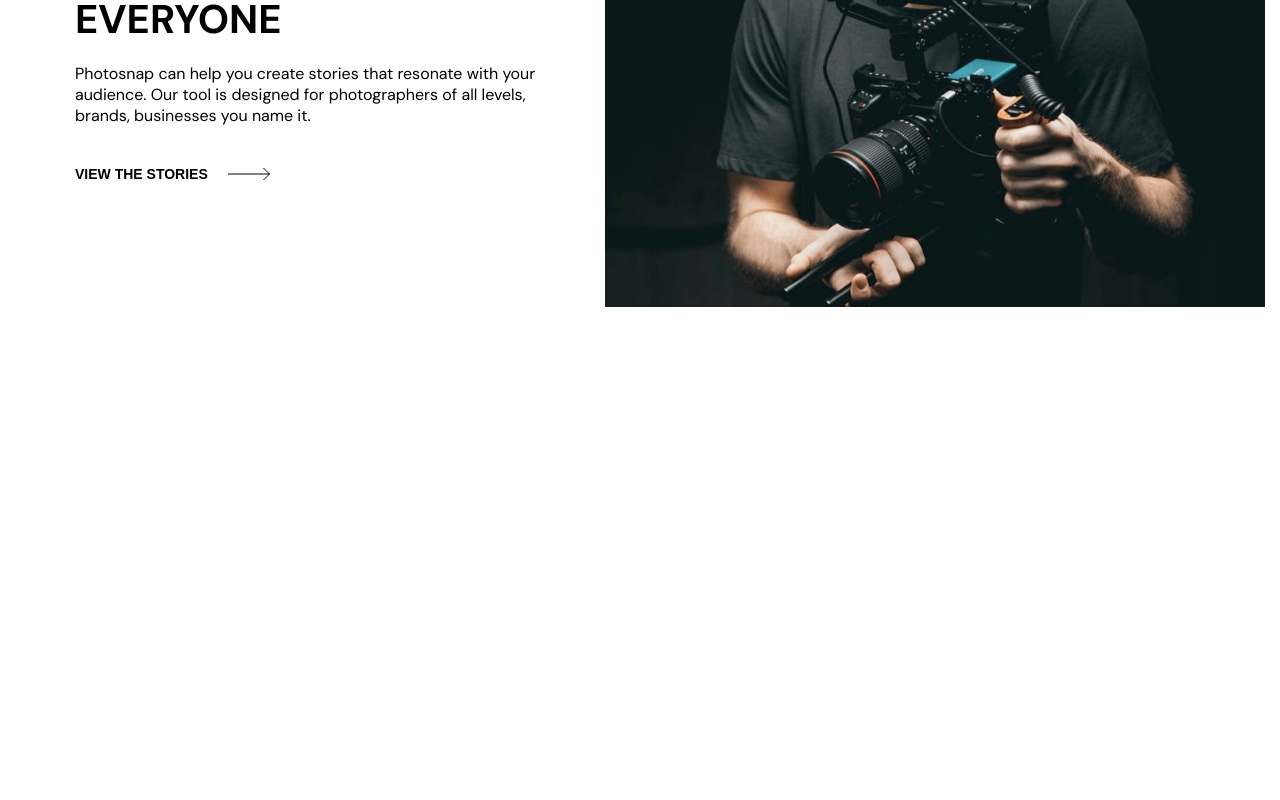
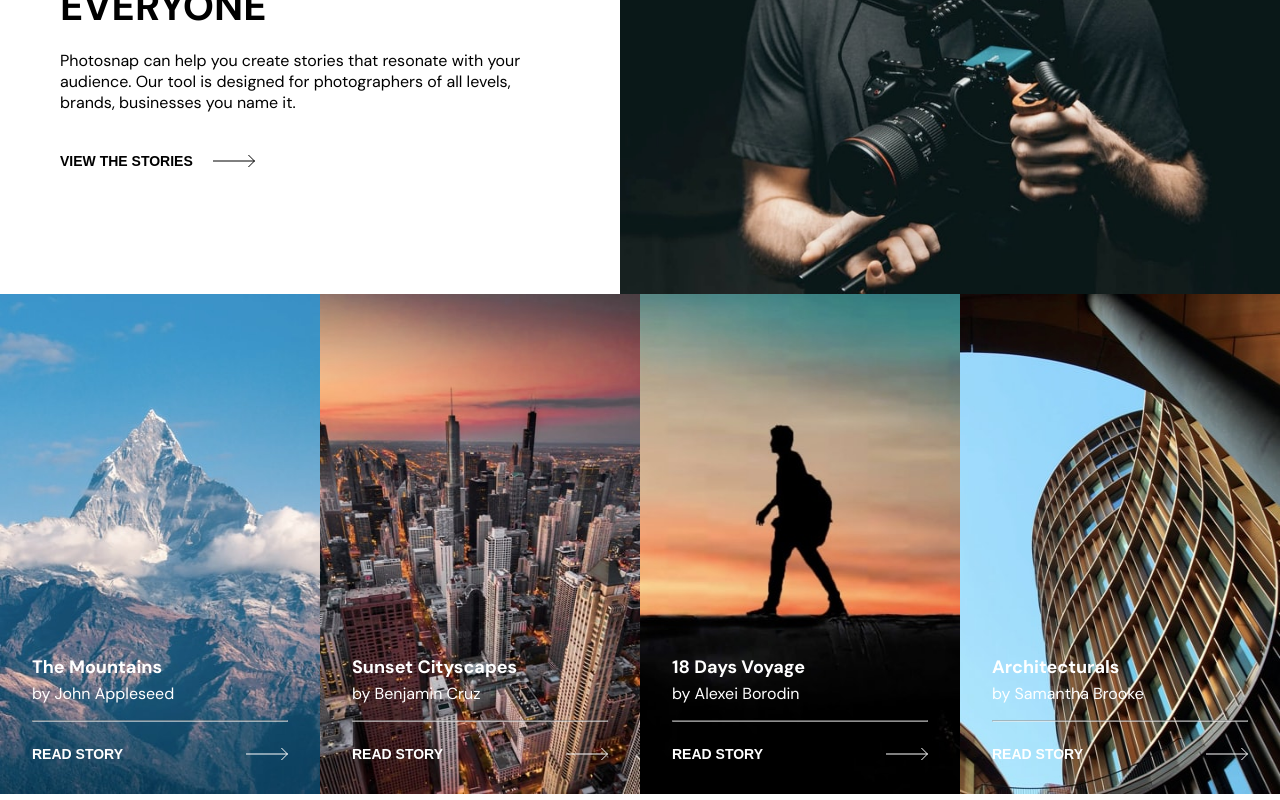
Before and after one commit to carlostrujilloneyra/proyecto-photosnap, a React (Vite) app: page / in a window 1280 px wide. Shown: the part 1258-2058 px from the top of the page. Before the commit the page ends 1568 px from the top, so only its background shows below. Built offline with nearby package versions, Linux system fonts and the light colour scheme.

Commit message:
Componente section-cards terminado

```diff
--- a/src/SCSS/base/_base.scss
+++ b/src/SCSS/base/_base.scss
@@ -13,6 +13,6 @@ html{
 
 // Clase que ayudará con el width:
 .container{
-	max-width: 125rem;
+	max-width: 130rem;
 	margin: auto;
 }
--- a/src/SCSS/components/section-cards/_card.scss
+++ b/src/SCSS/components/section-cards/_card.scss
@@ -0,0 +1,55 @@
+@use '../../abstracts/mixins' as *;
+@use '../../abstracts/variables' as *;
+
+.container-card{
+	align-items: flex-end;
+	background-position: center center;
+	background-repeat: no-repeat;
+	background-size: 100% 100%;
+	color: $whiteColor;
+	display: flex;
+	padding: 3.2rem;
+	position: relative;
+	transition: all .4s;
+
+	&:hover{
+		cursor: pointer;
+		transform: translateY(-1.6rem);
+		transition: all .4s;
+	}
+
+	&::after{
+		position: absolute;
+		content: '';
+		bottom: -.6rem;
+		left: 0;
+		width: 10%;
+		height: .8rem;
+		background: linear-gradient(to top, #FFC593, #BC7198, #5A77FF);
+		opacity: 0;
+		transition: all .9s;
+	}
+
+	&:hover::after{
+		opacity: 1;
+		width: 100%;
+		transition: all .9s;
+	}
+
+	h3{
+		margin-bottom: .4rem;
+	}
+
+	p{
+		margin-bottom: 1.6rem;
+	}
+
+	hr{
+		opacity: .6;
+	}
+
+}
+
+.container-card__info{
+	width: 100%;
+}
--- a/src/SCSS/components/section-cards/_section-cards.scss
+++ b/src/SCSS/components/section-cards/_section-cards.scss
@@ -0,0 +1,22 @@
+@use '../../abstracts/mixins' as *;
+
+.section-cards{
+	display: grid;
+	grid-template-rows: repeat(4, minmax(35rem, 40rem));
+
+	@include media-query(tablet){
+		grid-template-columns: repeat(2, minmax(30rem, 36rem));
+		grid-template-rows: repeat(2, minmax(38rem, 50rem));
+		justify-content: center;
+	}
+
+	@include media-query(desktop){
+		grid-template-columns: repeat(4, minmax(25rem, 36rem));
+		grid-template-rows: repeat(1, minmax(38rem, 50rem));
+	}
+
+	// @include media-query(1200px){
+	// 	grid-template-columns: repeat(4, minmax(25rem, 36rem));
+	// }
+
+}
--- a/src/SCSS/components/shared/_button.scss
+++ b/src/SCSS/components/shared/_button.scss
@@ -23,7 +23,7 @@
 }
 
 // Botón negro
-.button-article{
+.button-article, .button-storie{
 	background-color: transparent;
 	border: none;
 	color: $blackColor;
@@ -49,3 +49,15 @@
 	}
 
 }
+
+.button-storie{
+	color: white;
+	grid-template-columns: repeat(2, 1fr);
+	margin-top: 2.4rem;
+	width: 100%;
+	justify-items: flex-start;
+}
+
+.button-storie img{
+	justify-self: flex-end;
+}
--- a/src/photos-module/components/main/Main.tsx
+++ b/src/photos-module/components/main/Main.tsx
@@ -4,9 +4,6 @@ import { articlesArray } from '../../data';
 export const Main = () => {
 	return (
 		<>
-
-			articlesArray
-
 			<main className="container">
 				<section>
 
--- a/src/photos-module/components/main/components/Article.tsx
+++ b/src/photos-module/components/main/components/Article.tsx
@@ -21,8 +21,6 @@ export const Article = ({ article:
 		arrowButton,
 		arrowButtonWhite
 	}
-
-	console.log(changePosition)
 
 	return (
 		<>
--- a/src/photos-module/components/section-cards/SectionCards.tsx
+++ b/src/photos-module/components/section-cards/SectionCards.tsx
@@ -1,7 +1,22 @@
+import { Card } from "./components";
+import { storiesHome } from '../../data/arrays-stories';
 
 export const SectionCards = () => {
+
+	const stories = storiesHome.slice(0, 4);
+
 	return (
 		<>
+			<section className="section-cards container">
+				{/* Arreglo de cards */}
+
+				{
+					stories.map((storie) => {
+						return <Card key={storie.name} storie = {storie}/>
+					})
+				}
+
+			</section>
 		</>
 	)
 }
--- a/src/photos-module/components/section-cards/components/ButtonCard.tsx
+++ b/src/photos-module/components/section-cards/components/ButtonCard.tsx
@@ -2,6 +2,10 @@
 export const ButtonCard = () => {
 	return (
 		<>
+			<button className="button-storie">
+				Read Story
+				<img src='/src/assets/shared/desktop/arrow-white.svg' alt="arrow-white" />
+			</button>
 		</>
 	)
 }
--- a/src/photos-module/components/section-cards/components/Card.tsx
+++ b/src/photos-module/components/section-cards/components/Card.tsx
@@ -1,7 +1,47 @@
+import { useEffect, useState } from 'react';
+import { Storie } from '../../../interfaces/stories/stories.interface';
+import { ButtonCard } from './ButtonCard';
 
-export const Card = () => {
+interface Props{
+	storie: Storie;
+}
+
+export const Card = (
+	{ storie:
+		{ image: { bg_mobile, bg_desktop },
+			name,
+			author }
+	}: Props) => {
+
+	const [windowWidth, setWindowWidth] = useState<number>(window.innerWidth);
+
+	const imageUrl = windowWidth >= 600 ? bg_desktop : bg_mobile;
+
+	useEffect(() => {
+		const handleWindowResize = () => {
+			setWindowWidth(window.innerWidth)
+		}
+
+		window.addEventListener('resize', handleWindowResize);
+
+		return () => {
+			window.removeEventListener('resize', handleWindowResize);
+		}
+
+	}, [])
+
 	return (
 		<>
+			<div className='container-card' style={{ backgroundImage: `url(${imageUrl})` }}>
+				<div className='container-card__info'>
+					<h3>{name}</h3>
+					<p>by {author}</p>
+					<hr />
+
+					{/* Botón */}
+					<ButtonCard />
+				</div>
+			</div>
 		</>
 	)
 }
--- a/src/photos-module/data/arrays-stories.ts
+++ b/src/photos-module/data/arrays-stories.ts
@@ -3,18 +3,18 @@ import { Storie } from '../interfaces/stories/stories.interface';
 export const storiesHome: Storie[] = [
 	{
 		image: {
-			bg_mobile: '../../assets/stories/mobile/mountains.jpg',
-			bg_desktop: '../../assets/stories/desktop/mountains.jpg'
+			bg_mobile: '/src/assets/stories/mobile/mountains.jpg',
+			bg_desktop: '/src/assets/stories/desktop/mountains.jpg'
 		},
 		name: 'The Mountains',
 		author: 'John Appleseed',
-		// arrowButtonWhite: '../../assets/shared/desktop/arrow-white.svg'
+		// arrowButtonWhite: '/src/assets/shared/desktop/arrow-white.svg'
 	},
 
 	{
 		image: {
-			bg_mobile: '../../assets/stories/mobile/cityscapes.jpg',
-			bg_desktop: '../../assets/stories/desktop/cityscapes.jpg'
+			bg_mobile: '/src/assets/stories/mobile/cityscapes.jpg',
+			bg_desktop: '/src/assets/stories/desktop/cityscapes.jpg'
 		},
 		name: 'Sunset Cityscapes',
 		author: 'Benjamin Cruz'
@@ -22,8 +22,8 @@ export const storiesHome: Storie[] = [
 
 	{
 		image: {
-			bg_mobile: '../../assets/stories/mobile/18-days-voyage.jpg',
-			bg_desktop: '../../assets/stories/desktop/18-days-voyage.jpg'
+			bg_mobile: '/src/assets/stories/mobile/18-days-voyage.jpg',
+			bg_desktop: '/src/assets/stories/desktop/18-days-voyage.jpg'
 		},
 		name: '18 Days Voyage',
 		author: 'Alexei Borodin'
@@ -31,8 +31,8 @@ export const storiesHome: Storie[] = [
 
 	{
 		image: {
-			bg_mobile: '../../assets/stories/mobile/architecturals.jpg',
-			bg_desktop: '../../assets/stories/desktop/architecturals.jpg'
+			bg_mobile: '/src/assets/stories/mobile/architecturals.jpg',
+			bg_desktop: '/src/assets/stories/desktop/architecturals.jpg'
 		},
 		name: 'Architecturals',
 		author: 'Samantha Brooke'
@@ -40,8 +40,8 @@ export const storiesHome: Storie[] = [
 
 	{
 		image: {
-			bg_mobile: '../../assets/stories/mobile/behind-the-waves.jpg',
-			bg_desktop: '../../assets/stories/desktop/behind-the-waves.jpg'
+			bg_mobile: '/src/assets/stories/mobile/behind-the-waves.jpg',
+			bg_desktop: '/src/assets/stories/desktop/behind-the-waves.jpg'
 		},
 		name: 'Behind the Waves',
 		author: 'Lamarr Wilson'
@@ -49,8 +49,8 @@ export const storiesHome: Storie[] = [
 
 	{
 		image: {
-			bg_mobile: '../../assets/stories/mobile/calm-waters.jpg',
-			bg_desktop: '../../assets/stories/desktop/calm-waters.jpg'
+			bg_mobile: '/src/assets/stories/mobile/calm-waters.jpg',
+			bg_desktop: '/src/assets/stories/desktop/calm-waters.jpg'
 		},
 		name: 'Calm Waters',
 		author: 'Samantha Brooke'
@@ -58,8 +58,8 @@ export const storiesHome: Storie[] = [
 
 	{
 		image: {
-			bg_mobile: '../../assets/stories/mobile/dark-forest.jpg',
-			bg_desktop: '../../assets/stories/desktop/dark-forest.jpg'
+			bg_mobile: '/src/assets/stories/mobile/dark-forest.jpg',
+			bg_desktop: '/src/assets/stories/desktop/dark-forest.jpg'
 		},
 		name: 'Night at The Dark Forest',
 		author: 'Mohammed Abdul'
@@ -67,8 +67,8 @@ export const storiesHome: Storie[] = [
 
 	{
 		image: {
-			bg_mobile: '../../assets/stories/mobile/king-on-africa.jpg',
-			bg_desktop: '../../assets/stories/desktop/king-on-africa.jpg'
+			bg_mobile: '/src/assets/stories/mobile/king-on-africa.jpg',
+			bg_desktop: '/src/assets/stories/desktop/king-on-africa.jpg'
 		},
 		name: 'King on Africa: Part II',
 		author: 'Tim Hillenburg'
@@ -76,8 +76,8 @@ export const storiesHome: Storie[] = [
 
 	{
 		image: {
-			bg_mobile: '../../assets/stories/mobile/land-of-dreams.jpg',
-			bg_desktop: '../../assets/stories/desktop/land-of-dreams.jpg'
+			bg_mobile: '/src/assets/stories/mobile/land-of-dreams.jpg',
+			bg_desktop: '/src/assets/stories/desktop/land-of-dreams.jpg'
 		},
 		name: 'Land of Dreams',
 		author: 'William Malcolm'
@@ -85,8 +85,8 @@ export const storiesHome: Storie[] = [
 
 	{
 		image: {
-			bg_mobile: '../../assets/stories/mobile/milky-way.jpg',
-			bg_desktop: '../../assets/stories/desktop/milky-way.jpg'
+			bg_mobile: '/src/assets/stories/mobile/milky-way.jpg',
+			bg_desktop: '/src/assets/stories/desktop/milky-way.jpg'
 		},
 		name: 'The Milky Way',
 		author: 'Benjamin Cruz'
@@ -94,8 +94,8 @@ export const storiesHome: Storie[] = [
 
 	{
 		image: {
-			bg_mobile: '../../assets/stories/mobile/rage-of-the-sea.jpg',
-			bg_desktop: '../../assets/stories/desktop/rage-of-the-sea.jpg'
+			bg_mobile: '/src/assets/stories/mobile/rage-of-the-sea.jpg',
+			bg_desktop: '/src/assets/stories/desktop/rage-of-the-sea.jpg'
 		},
 		name: 'Rage of The Sea',
 		author: 'Mohammed Abdul'
@@ -103,8 +103,8 @@ export const storiesHome: Storie[] = [
 
 	{
 		image: {
-			bg_mobile: '../../assets/stories/mobile/running-free.jpg',
-			bg_desktop: '../../assets/stories/desktop/running-free.jpg'
+			bg_mobile: '/src/assets/stories/mobile/running-free.jpg',
+			bg_desktop: '/src/assets/stories/desktop/running-free.jpg'
 		},
 		name: 'Running Free',
 		author: 'Michelle Neyra'
@@ -112,8 +112,8 @@ export const storiesHome: Storie[] = [
 
 	{
 		image: {
-			bg_mobile: '../../assets/stories/mobile/somwarpet.jpg',
-			bg_desktop: '../../assets/stories/desktop/somwarpet.jpg'
+			bg_mobile: '/src/assets/stories/mobile/somwarpet.jpg',
+			bg_desktop: '/src/assets/stories/desktop/somwarpet.jpg'
 		},
 		name: 'Somwarpet’s Beauty',
 		author: 'Michelle Neyra'
@@ -121,8 +121,8 @@ export const storiesHome: Storie[] = [
 
 	{
 		image: {
-			bg_mobile: '../../assets/stories/mobile/trip-to-nowhere.jpg',
-			bg_desktop: '../../assets/stories/desktop/trip-to-nowhere.jpg'
+			bg_mobile: '/src/assets/stories/mobile/trip-to-nowhere.jpg',
+			bg_desktop: '/src/assets/stories/desktop/trip-to-nowhere.jpg'
 		},
 		name: 'The Trip to Nowhere',
 		author: 'Felicia Rourke'
@@ -130,8 +130,8 @@ export const storiesHome: Storie[] = [
 
 	{
 		image: {
-			bg_mobile: '../../assets/stories/mobile/unforeseen-corners.jpg',
-			bg_desktop: '../../assets/stories/desktop/unforeseen-corners.jpg'
+			bg_mobile: '/src/assets/stories/mobile/unforeseen-corners.jpg',
+			bg_desktop: '/src/assets/stories/desktop/unforeseen-corners.jpg'
 		},
 		name: 'Unforeseen Corners',
 		author: 'William Malcolm'
@@ -139,8 +139,8 @@ export const storiesHome: Storie[] = [
 
 	{
 		image: {
-			bg_mobile: '../../assets/stories/mobile/world-tour.jpg',
-			bg_desktop: '../../assets/stories/desktop/world-tour.jpg'
+			bg_mobile: '/src/assets/stories/mobile/world-tour.jpg',
+			bg_desktop: '/src/assets/stories/desktop/world-tour.jpg'
 		},
 		name: 'World Tour 2019',
 		author: 'Timothy Wagner'
--- a/src/photos-module/pages/HomePage.tsx
+++ b/src/photos-module/pages/HomePage.tsx
@@ -1,9 +1,11 @@
 import { Main } from "../components/main/Main"
+import { SectionCards } from "../components/section-cards/SectionCards"
 
 export const HomePage = () => {
 	return (
 		<>
 			<Main />
+			<SectionCards />
 		</>
 	)
 }
```
